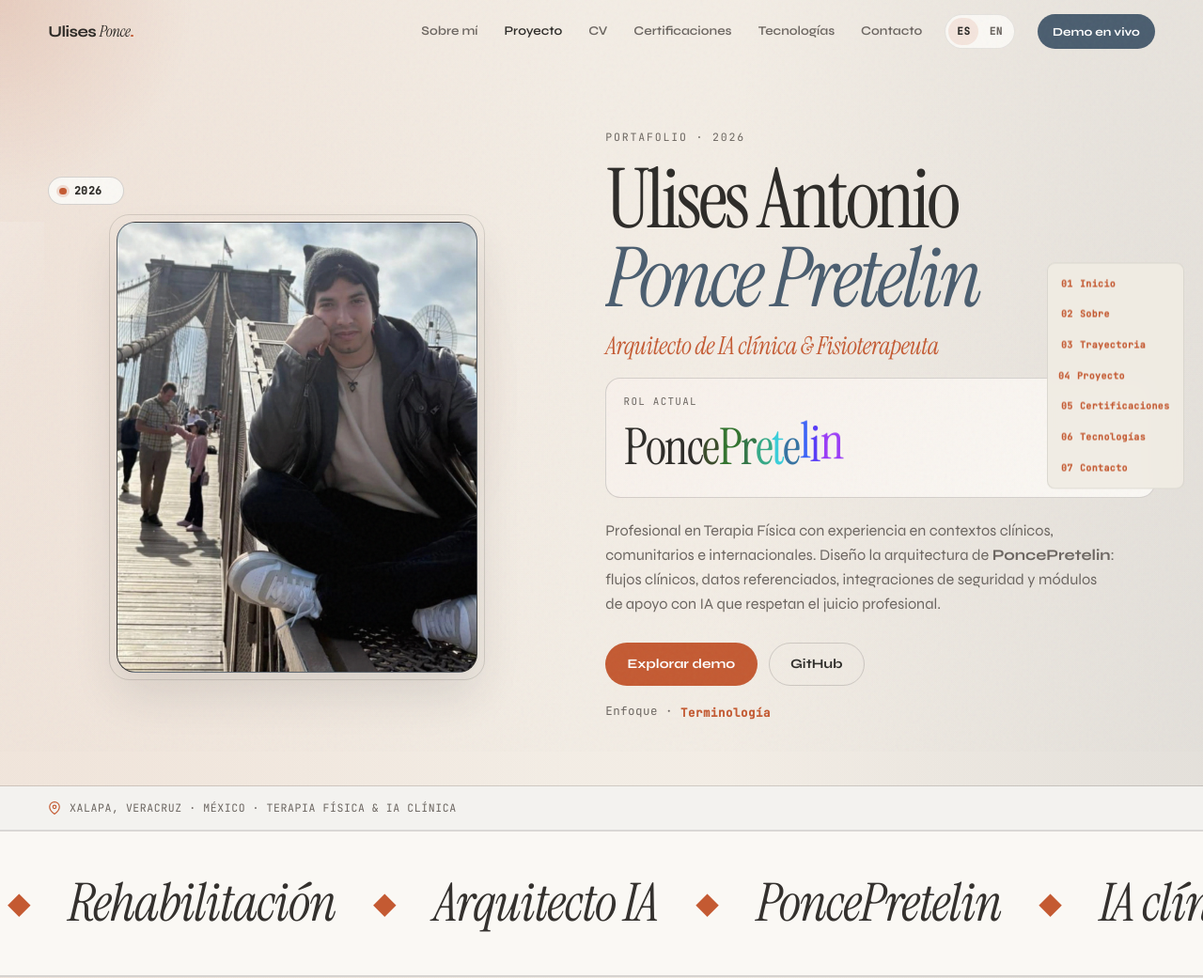
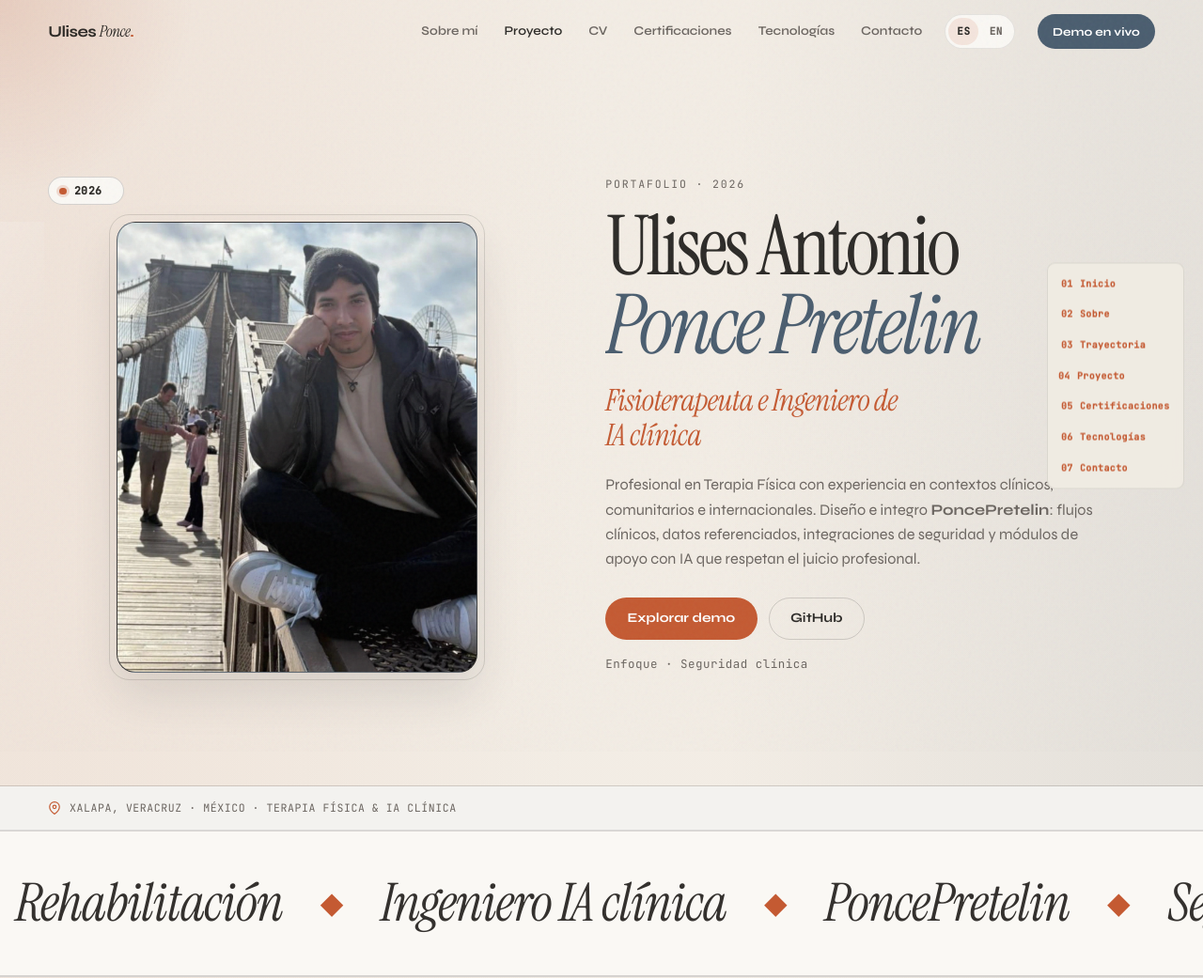
Before and after one commit to UlisesPoncePretelin/UlisesPoncePretelin.github.io, a plain HTML site: page index.html in a window 1280 px wide. Shown: the top 1041 px of the page at 94% size. Drawn offline with Linux system fonts and the light colour scheme.

Commit message:
Titular Ingeniero de IA clinica y hero sin repeticion.

```diff
--- a/index.html
+++ b/index.html
@@ -5,12 +5,12 @@
     <meta name="viewport" content="width=device-width, initial-scale=1.0" />
     <meta
       name="description"
-      content="Ulises Antonio Ponce Pretelin — arquitecto de IA clínica y fisioterapeuta. Creador de PoncePretelin."
+      content="Ulises Antonio Ponce Pretelin — fisioterapeuta e ingeniero de IA clínica. Creador de PoncePretelin."
     />
-    <meta property="og:title" content="Ulises Ponce Pretelin — Arquitecto de IA clínica" />
+    <meta property="og:title" content="Ulises Ponce Pretelin — Ingeniero de IA clínica" />
     <meta
       property="og:description"
-      content="Fisioterapeuta · arquitecto de sistemas clínicos con IA · PoncePretelin v1"
+      content="Fisioterapeuta · ingeniero de IA clínica · PoncePretelin v1"
     />
     <meta property="og:type" content="website" />
     <meta property="og:url" content="https://ulisesponcepretelin.github.io/" />
@@ -19,7 +19,7 @@
     <meta name="twitter:title" content="Ulises Antonio Ponce Pretelin" />
     <meta
       name="twitter:description"
-      content="Fisioterapeuta · arquitecto de sistemas clínicos con IA · PoncePretelin v1"
+      content="Fisioterapeuta · ingeniero de IA clínica · PoncePretelin v1"
     />
     <meta name="twitter:image" content="https://ulisesponcepretelin.github.io/assets/demo/07-episode.png" />
     <link rel="icon" href="assets/favicon.svg" type="image/svg+xml" />
@@ -29,7 +29,7 @@
         "@context": "https://schema.org",
         "@type": "Person",
         "name": "Ulises Antonio Ponce Pretelin",
-        "jobTitle": "Arquitecto de IA clínica y fisioterapeuta",
+        "jobTitle": "Fisioterapeuta e ingeniero de IA clínica",
         "url": "https://ulisesponcepretelin.github.io/",
         "email": "poncepretelin@gmail.com",
         "address": {
@@ -46,7 +46,7 @@
         ]
       }
     </script>
-    <title>Ulises Ponce Pretelin — Arquitecto de IA clínica &amp; Fisioterapeuta</title>
+    <title>Ulises Ponce Pretelin — Fisioterapeuta e Ingeniero de IA clínica</title>
     <link rel="preconnect" href="https://fonts.googleapis.com" />
     <link rel="preconnect" href="https://fonts.gstatic.com" crossorigin />
     <link
@@ -148,16 +148,10 @@
                 <span class="line"><span class="word" data-split>Ulises Antonio</span></span>
                 <span class="line line-accent"><span class="word" data-split>Ponce Pretelin</span></span>
               </h1>
-              <p class="hero-tagline reveal" data-i18n="hero.tagline">Arquitecto de IA clínica &amp; Fisioterapeuta</p>
-              <div class="hero-role-block reveal" aria-live="polite">
-                <p class="hero-role-label" data-i18n="hero.roleLabel">Rol actual</p>
-                <p class="hero-typing">
-                  <span class="hero-typing-text" data-slot-hero>Arquitecto IA clínica</span>
-                </p>
-              </div>
+              <p class="hero-tagline reveal" data-i18n="hero.tagline">Fisioterapeuta e Ingeniero de IA clínica</p>
               <p class="hero-text reveal" data-i18n-html="hero.text">
                 Profesional en Terapia Física con experiencia en contextos clínicos, comunitarios e
-                internacionales. Diseño la arquitectura de <strong>PoncePretelin</strong>: flujos clínicos, datos referenciados, integraciones de seguridad y módulos de apoyo con IA que respetan el juicio profesional.
+                internacionales. Diseño e integro <strong>PoncePretelin</strong>: flujos clínicos, datos referenciados, integraciones de seguridad y módulos de apoyo con IA que respetan el juicio profesional.
               </p>
               <div class="hero-actions reveal">
                 <a
@@ -181,9 +175,7 @@
                   GitHub
                 </a>
               </div>
-              <p class="hero-focus reveal">
-                <span data-i18n="hero.focusPrefix">Enfoque ·</span> <span class="hero-focus-slot" data-slot-focus>PoncePretelin</span>
-              </p>
+              <p class="hero-focus reveal" data-i18n="hero.focus">Enfoque · Seguridad clínica</p>
             </div>
           </div>
         </section>
@@ -206,11 +198,11 @@
                 <span class="marquee-icon">◆</span>
                 <span class="marquee-item" data-i18n="marquee.rehab">Rehabilitación</span>
                 <span class="marquee-icon">◆</span>
-                <span class="marquee-item" data-i18n="marquee.architect">Arquitecto IA</span>
+                <span class="marquee-item" data-i18n="marquee.engineer">Ingeniero IA clínica</span>
                 <span class="marquee-icon">◆</span>
                 <span class="marquee-item" data-i18n="marquee.poncepretelin">PoncePretelin</span>
                 <span class="marquee-icon">◆</span>
-                <span class="marquee-item" data-i18n="marquee.clinicalAi">IA clínica</span>
+                <span class="marquee-item" data-i18n="marquee.clinicalSafety">Seguridad clínica</span>
                 <span class="marquee-icon">◆</span>
               </div>
               <div class="marquee-group" aria-hidden="true">
@@ -218,11 +210,11 @@
                 <span class="marquee-icon">◆</span>
                 <span class="marquee-item" data-i18n="marquee.rehab">Rehabilitación</span>
                 <span class="marquee-icon">◆</span>
-                <span class="marquee-item" data-i18n="marquee.architect">Arquitecto IA</span>
+                <span class="marquee-item" data-i18n="marquee.engineer">Ingeniero IA clínica</span>
                 <span class="marquee-icon">◆</span>
                 <span class="marquee-item" data-i18n="marquee.poncepretelin">PoncePretelin</span>
                 <span class="marquee-icon">◆</span>
-                <span class="marquee-item" data-i18n="marquee.clinicalAi">IA clínica</span>
+                <span class="marquee-item" data-i18n="marquee.clinicalSafety">Seguridad clínica</span>
                 <span class="marquee-icon">◆</span>
               </div>
             </div>
@@ -276,7 +268,7 @@
               <time datetime="2024">2024 — hoy</time>
               <div>
                 <h3 data-i18n="path.t2Title">PoncePretelin</h3>
-                <p data-i18n="path.t2Desc">Arquitecto y creador del gestor clínico con IA para fisioterapia</p>
+                <p data-i18n="path.t2Desc">Ingeniero y creador del gestor clínico con IA para fisioterapia</p>
               </div>
             </li>
             <li class="timeline-item">
@@ -700,7 +692,7 @@
             <div class="endcap-content" data-endcap-content>
               <p class="endcap-kicker" data-i18n="endcap.kicker">Lic. en Terapia física · Xalapa, Veracruz</p>
               <h2 class="endcap-name">Ulises <em>Ponce Pretelin</em></h2>
-              <p class="endcap-sub" data-i18n="endcap.sub">Arquitecto de IA clínica & Fisioterapeuta</p>
+              <p class="endcap-sub" data-i18n="endcap.sub">Fisioterapeuta e Ingeniero de IA clínica</p>
             </div>
           </div>
         </section>
--- a/locales/es.json
+++ b/locales/es.json
@@ -1,10 +1,10 @@
 {
   "meta": {
-    "title": "Ulises Ponce Pretelin — Arquitecto de IA clínica & Fisioterapeuta",
-    "description": "Ulises Antonio Ponce Pretelin — arquitecto de IA clínica y fisioterapeuta. Creador de PoncePretelin, gestor clínico con evidencia referenciada e integraciones de seguridad.",
-    "ogTitle": "Ulises Ponce Pretelin — Arquitecto de IA clínica",
-    "ogDescription": "Fisioterapeuta · arquitecto de sistemas clínicos con IA · PoncePretelin v1",
-    "jobTitle": "Arquitecto de IA clínica y fisioterapeuta"
+    "title": "Ulises Ponce Pretelin — Fisioterapeuta e Ingeniero de IA clínica",
+    "description": "Ulises Antonio Ponce Pretelin — fisioterapeuta e ingeniero de IA clínica. Creador de PoncePretelin, gestor clínico con evidencia referenciada e integraciones de seguridad.",
+    "ogTitle": "Ulises Ponce Pretelin — Ingeniero de IA clínica",
+    "ogDescription": "Fisioterapeuta · ingeniero de IA clínica · PoncePretelin v1",
+    "jobTitle": "Fisioterapeuta e ingeniero de IA clínica"
   },
   "preloader": {
     "label": "Cargando portafolio"
@@ -28,13 +28,12 @@
   },
   "hero": {
     "kicker": "Portafolio · 2026",
-    "tagline": "Arquitecto de IA clínica & Fisioterapeuta",
-    "roleLabel": "Rol actual",
-    "text": "Profesional en Terapia Física con experiencia en contextos clínicos, comunitarios e internacionales. Diseño la arquitectura de <strong>PoncePretelin</strong>: flujos clínicos, datos referenciados, integraciones de seguridad y módulos de apoyo con IA que respetan el juicio profesional.",
+    "tagline": "Fisioterapeuta e Ingeniero de IA clínica",
+    "text": "Profesional en Terapia Física con experiencia en contextos clínicos, comunitarios e internacionales. Diseño e integro <strong>PoncePretelin</strong>: flujos clínicos, datos referenciados, integraciones de seguridad y módulos de apoyo con IA que respetan el juicio profesional.",
     "exploreDemo": "Explorar demo",
     "github": "GitHub",
-    "focusPrefix": "Enfoque ·",
-    "portraitAlt": "Ulises Antonio Ponce Pretelin, fisioterapeuta y arquitecto de IA clínica"
+    "focus": "Enfoque · Seguridad clínica",
+    "portraitAlt": "Ulises Antonio Ponce Pretelin, fisioterapeuta e ingeniero de IA clínica"
   },
   "loc": {
     "text": "Xalapa, Veracruz · México · Terapia Física & IA clínica"
@@ -43,9 +42,9 @@
     "label": "Roles",
     "physicalTherapy": "Terapia Física",
     "rehab": "Rehabilitación",
-    "architect": "Arquitecto IA",
+    "engineer": "Ingeniero IA clínica",
     "poncepretelin": "PoncePretelin",
-    "clinicalAi": "IA clínica"
+    "clinicalSafety": "Seguridad clínica"
   },
   "about": {
     "tag": "01 — Sobre mí",
@@ -66,7 +65,7 @@
     "t1Title": "Fisioterapeuta",
     "t1Desc": "Clínica de terapia de lenguaje · entorno interdisciplinario · Xalapa",
     "t2Title": "PoncePretelin",
-    "t2Desc": "Arquitecto y creador del gestor clínico con IA para fisioterapia",
+    "t2Desc": "Ingeniero y creador del gestor clínico con IA para fisioterapia",
     "t3Title": "Cabin Leader",
     "t3Desc": "Citizens Options Unlimited · campamento de inclusión · EE.UU.",
     "t4Title": "Terapeuta físico · ISSSTE",
@@ -177,7 +176,7 @@
   "endcap": {
     "label": "Cierre del portafolio",
     "kicker": "Lic. en Terapia física · Xalapa, Veracruz",
-    "sub": "Arquitecto de IA clínica & Fisioterapeuta"
+    "sub": "Fisioterapeuta e Ingeniero de IA clínica"
   },
   "contact": {
     "tag": "07 — Contacto",
@@ -195,15 +194,15 @@
   },
   "cv": {
     "title": "CV — Ulises Antonio Ponce Pretelin",
-    "description": "CV de Ulises Antonio Ponce Pretelin — Arquitecto de IA clínica y fisioterapeuta.",
+    "description": "CV de Ulises Antonio Ponce Pretelin — Fisioterapeuta e ingeniero de IA clínica.",
     "tag": "Curriculum vitae",
-    "headline": "Arquitecto de IA clínica & Fisioterapeuta",
+    "headline": "Fisioterapeuta e Ingeniero de IA clínica",
     "location": "Xalapa, Veracruz, México",
     "backPortfolio": "← Portafolio",
     "downloadPdf": "Descargar PDF",
     "print": "Imprimir",
     "summaryTitle": "Resumen",
-    "summary": "Profesional en Terapia Física con experiencia en atención a poblaciones con necesidades especiales en contextos clínicos, comunitarios e internacionales. Arquitecto de sistemas clínicos con IA: diseño flujos de expediente, datos referenciados, integraciones de seguridad (openFDA, RxNav), terminología IASP/CIF y módulos de apoyo que respetan el juicio profesional.",
+    "summary": "Profesional en Terapia Física con experiencia en atención a poblaciones con necesidades especiales en contextos clínicos, comunitarios e internacionales. Ingeniero de IA clínica: diseño e integro flujos de expediente, datos referenciados, integraciones de seguridad (openFDA, RxNav), terminología IASP/CIF y módulos de apoyo que respetan el juicio profesional.",
     "recentTitle": "Experiencia reciente",
     "educationTitle": "Educación",
     "experienceTitle": "Experiencia profesional",
@@ -219,9 +218,9 @@
     "rolePtOrg": "Clínica de terapia de lenguaje",
     "rolePtLi1": "Atención clínica en contexto interdisciplinario de terapia de lenguaje y rehabilitación.",
     "rolePtLi2": "Documentación de evolución, coordinación con equipo terapéutico y seguimiento de objetivos funcionales del paciente.",
-    "roleArchitect": "Arquitecto & creador",
+    "roleArchitect": "Ingeniero & creador",
     "roleOrgSuffix": "· gestor clínico con IA",
-    "roleDevLi1": "Arquitectura y desarrollo del gestor: expediente multi-especialidad, episodios, SOAP, agenda, finanzas y portal paciente.",
+    "roleDevLi1": "Diseño e integración del gestor: expediente multi-especialidad, episodios, SOAP, agenda, finanzas y portal paciente.",
     "roleDevLi2": "Integraciones openFDA y RxNav, terminología referenciada IASP/CIF, escalas EBP y módulos de apoyo con IA.",
     "roleDevLi3": "Stack: FastAPI, PostgreSQL, Next.js, TypeScript, Docker.",
     "liveDemo": "Demo en vivo",
--- a/slot-init.mjs
+++ b/slot-init.mjs
@@ -4,37 +4,21 @@ const reduced = window.matchMedia("(prefers-reduced-motion: reduce)").matches;
 
 const slotWords = {
   es: {
-    hero: ["Arquitecto IA clínica", "Fisioterapeuta", "PoncePretelin", "Sistemas clínicos"],
     badge: ["Xalapa", "Veracruz", "2026", "IA clínica"],
-    focus: ["PoncePretelin", "Expediente", "Terminología", "Seguridad clínica"],
-    project: ["Gestor clínico", "Evidencia", "Integración openFDA", "IA clínica"],
+    project: ["Gestor clínico", "Seguridad clínica"],
   },
   en: {
-    hero: ["Clinical AI Architect", "Physical Therapist", "PoncePretelin", "Clinical systems"],
     badge: ["Xalapa", "Veracruz", "2026", "Clinical AI"],
-    focus: ["PoncePretelin", "Records", "Terminology", "Clinical safety"],
-    project: ["Clinical manager", "Evidence", "openFDA integration", "Clinical AI"],
+    project: ["Clinical manager", "Clinical safety"],
   },
 };
 
 const slotConfigs = [
   {
-    selector: "[data-slot-hero]",
-    key: "hero",
-    interval: 3000,
-    options: { direction: "up", stagger: 60, duration: 340, color: chromatic({ from: 12, spread: 280 }) },
-  },
-  {
     selector: "[data-slot-badge]",
     key: "badge",
     interval: 2600,
     options: { direction: "down", stagger: 40, duration: 280 },
-  },
-  {
-    selector: "[data-slot-focus]",
-    key: "focus",
-    interval: 2800,
-    options: { direction: "up", stagger: 45, duration: 300 },
   },
   {
     selector: "[data-slot-project]",
--- a/styles.css
+++ b/styles.css
@@ -505,13 +505,15 @@ main {
 }
 
 .hero-tagline {
-  margin: -0.35rem 0 1.1rem;
+  margin: 0.15rem 0 1.35rem;
   font-family: var(--serif);
-  font-size: clamp(1.15rem, 2.5vw, 1.65rem);
+  font-size: clamp(1.35rem, 3vw, 2rem);
   font-style: italic;
-  line-height: 1.2;
+  font-weight: 400;
+  line-height: 1.15;
   letter-spacing: -0.02em;
   color: var(--accent);
+  max-width: 22ch;
 }
 
 .hero-title .word {
@@ -1135,60 +1137,12 @@ body.is-loaded .hero-title .line:nth-child(2) .word {
   color: var(--muted);
 }
 
-.hero-role-block {
-  margin: 0 0 1.35rem;
-  padding: 1rem 1.15rem 1.1rem;
-  border: 1px solid var(--line-strong);
-  border-radius: 1rem;
-  background:
-    linear-gradient(135deg, color-mix(in srgb, var(--accent) 5%, var(--surface)), var(--surface)),
-    var(--surface);
-}
-
-.hero-role-label {
-  margin: 0 0 0.35rem;
-  font-family: var(--mono);
-  font-size: 0.68rem;
-  letter-spacing: 0.12em;
-  text-transform: uppercase;
-  color: var(--muted);
-}
-
-.hero-typing {
-  margin: 0;
-  min-height: 1.15em;
-  overflow: hidden;
-}
-
-.hero-typing-text {
-  display: inline-block;
-  min-width: 8ch;
-  font-family: var(--serif);
-  font-size: clamp(2rem, 5.5vw, 3.35rem);
-  font-weight: 400;
-  line-height: 1.05;
-  letter-spacing: -0.03em;
-  color: var(--ink);
-}
-
-.hero-typing-text.slot-text,
-.hero-typing-text .slot-text {
-  color: var(--ink);
-}
-
 .hero-focus {
-  margin: 1.1rem 0 0;
+  margin: 0.75rem 0 0;
   font-family: var(--mono);
   font-size: 0.78rem;
   letter-spacing: 0.04em;
   color: var(--muted);
-}
-
-.hero-focus-slot {
-  display: inline-block;
-  min-width: 7ch;
-  font-weight: 600;
-  color: var(--accent);
 }
 
 .project-lead [data-slot-project] {
```
Also changed, not shown: cv.html (+5 -5 lines), github_profile_readme.md (+1 -1 lines), locales/en.json (+18 -19 lines), 2 other files.
